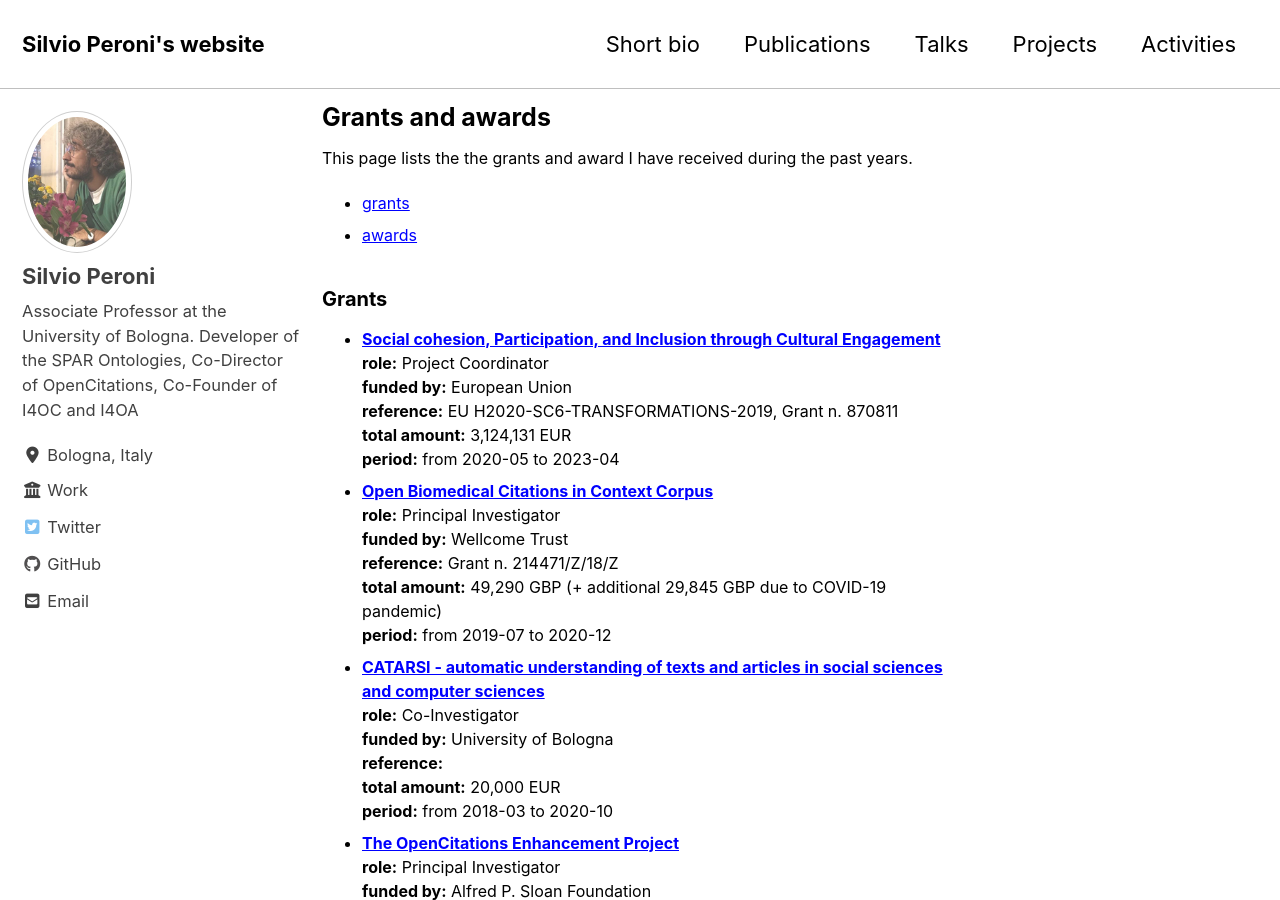
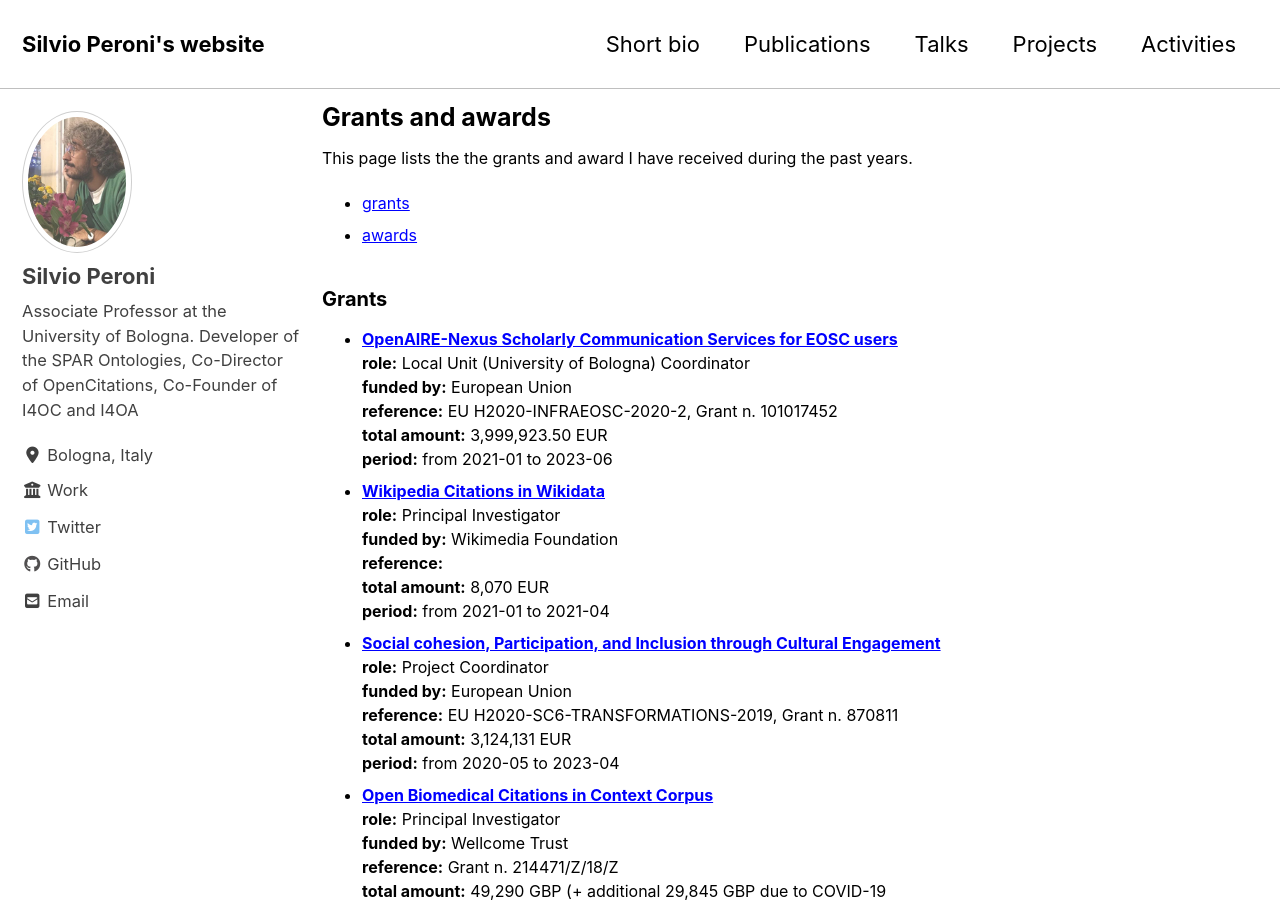
Before and after one commit to essepuntato/essepuntato.github.io, a Jekyll site: the page built from _pages/award.md, in a window 1280 px wide and 900 px high. Built offline with Jekyll 4.4.1, drawn with Linux system fonts in a browser that asks for light colours; cached includes are drawn as plain includes; nearby versions of some CDN libraries.

Commit message:
Update grants.yml

```diff
--- a/_data/grants.yml
+++ b/_data/grants.yml
@@ -1,3 +1,20 @@
+- name: "OpenAIRE-Nexus Scholarly Communication Services for EOSC users"
+  amount: "3,999,923.50 EUR"
+  funder: "European Union"
+  number: "EU H2020-INFRAEOSC-2020-2, Grant n. 101017452"
+  url: "https://cordis.europa.eu/project/id/101017452"
+  role: "Local Unit (University of Bologna) Coordinator"
+  sdate: "2021-01"
+  edate: "2023-06"
+
+- name: "Wikipedia Citations in Wikidata"
+  amount: "8,070 EUR"
+  funder: "Wikimedia Foundation"
+  url: "https://meta.wikimedia.org/wiki/Wikicite/grant/Wikipedia_Citations_in_Wikidata"
+  role: "Principal Investigator"
+  sdate: "2021-01"
+  edate: "2021-04"
+
 - name: "Social cohesion, Participation, and Inclusion through Cultural Engagement"
   amount: "3,124,131 EUR"
   funder: "European Union"
@@ -31,6 +48,5 @@
   number: "Grant n. 8017"
   url: "https://sloan.org/grant-detail/8017"
   role: "Principal Investigator"
-  report: "https://opencitations.wordpress.com/2019/01/02/opencitations-enhancement-project-final-report/"
   sdate: "2017-05"
   edate: "2018-11"
```
